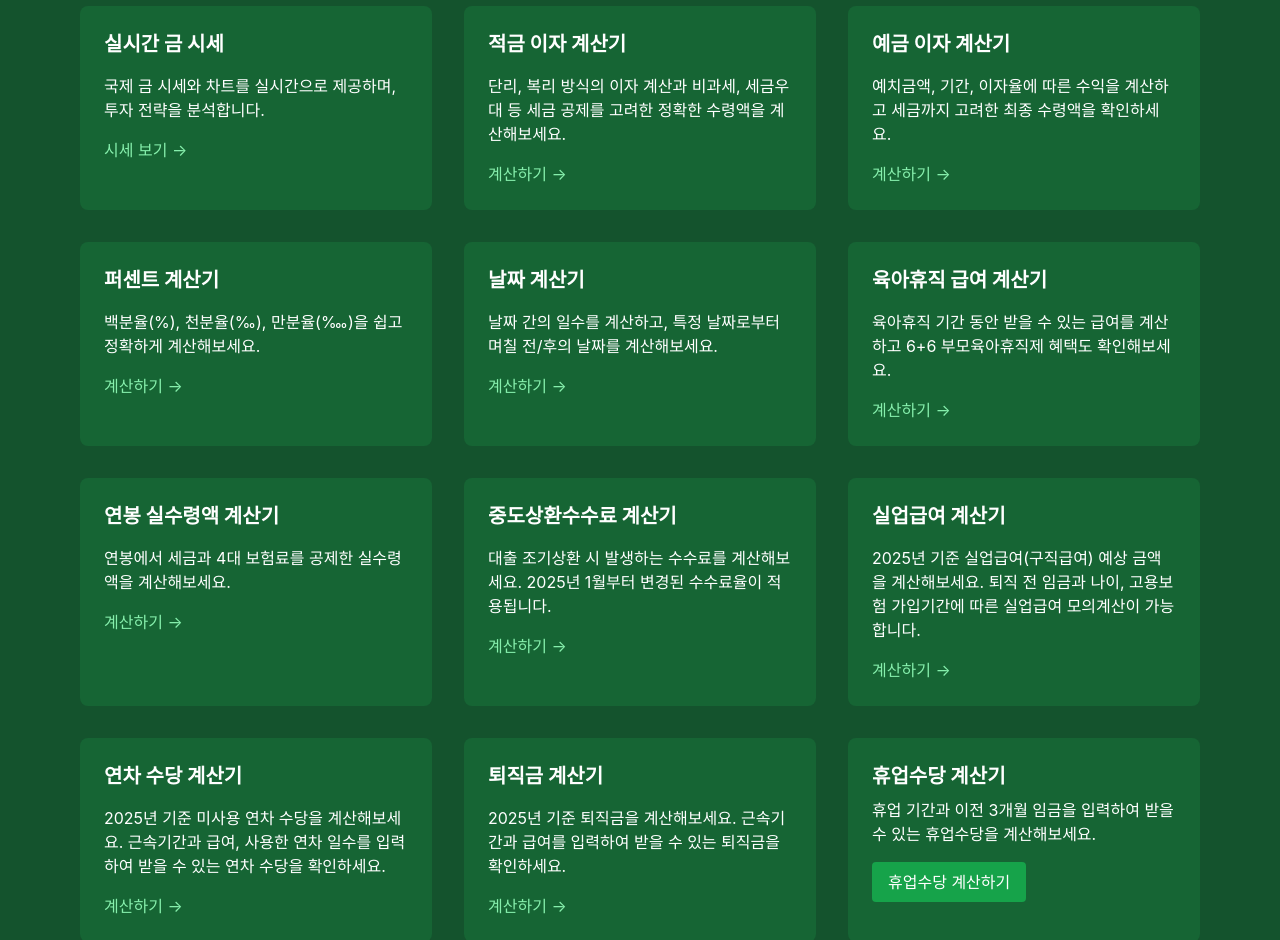
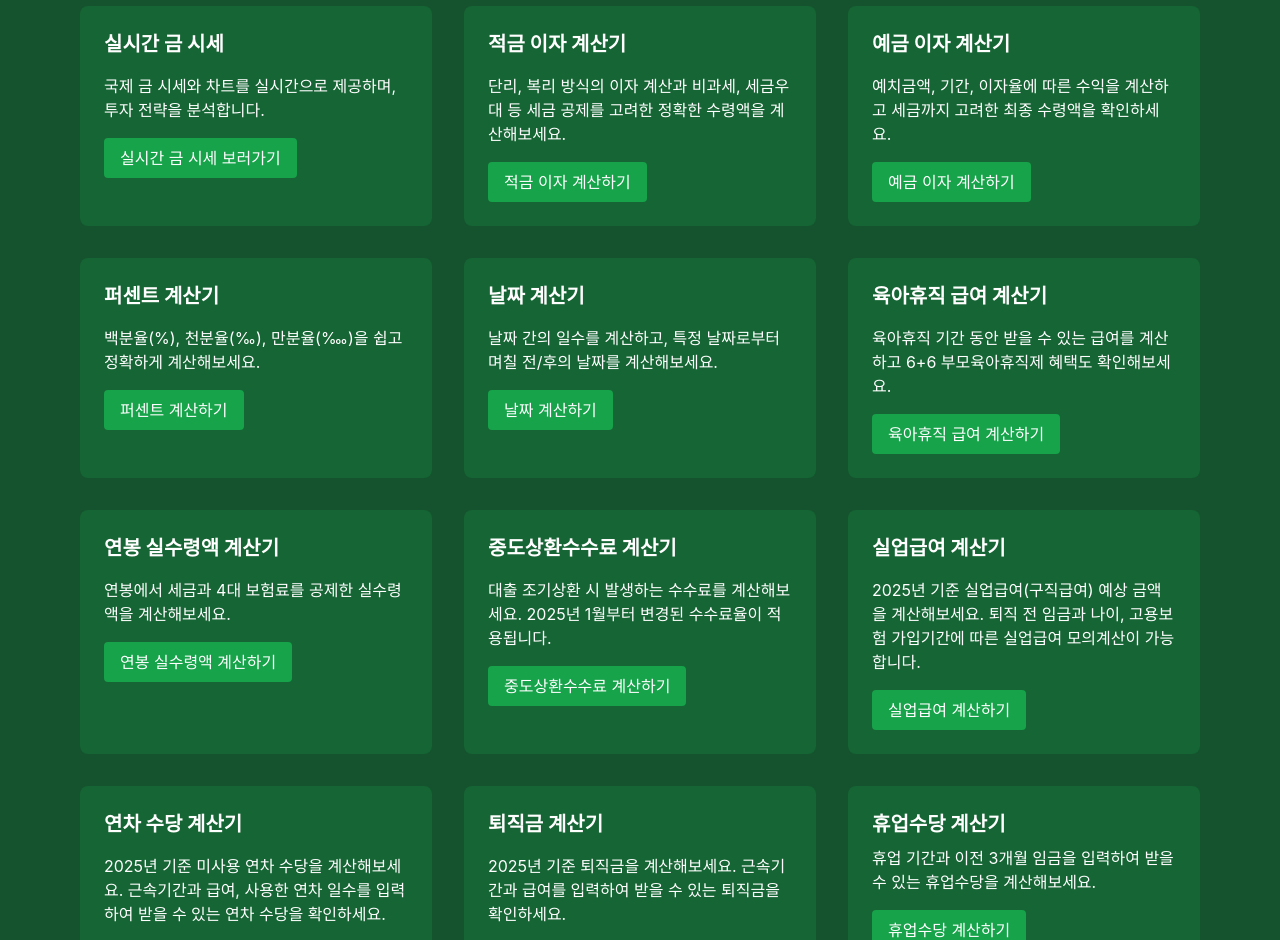
Before and after one commit to yarogono/anteconomy, a Next.js app: page / in a window 1280 px wide. Shown: the part 860-1800 px from the top of the page. Built offline with nearby package versions, Linux system fonts and the light colour scheme; no server answers; a web font is replaced by a local one.

Commit message:
메인페이지 계산하기 버튼 ui 수정

```diff
--- a/src/pages/index.js
+++ b/src/pages/index.js
@@ -164,9 +164,9 @@ export default function Home({ initialRate }) {
               </p>
               <Link
                 href="/gold-price"
-                className="text-green-300 hover:text-green-100"
+                className="inline-block bg-green-600 text-white px-4 py-2 rounded hover:bg-green-500 transition-colors"
               >
-                시세 보기 →
+                실시간 금 시세 보러가기
               </Link>
             </div>
             <div className="bg-green-800 p-6 rounded-lg">
@@ -177,9 +177,9 @@ export default function Home({ initialRate }) {
               </p>
               <Link
                 href="/savings-calculator"
-                className="text-green-300 hover:text-green-100"
+                className="inline-block bg-green-600 text-white px-4 py-2 rounded hover:bg-green-500 transition-colors"
               >
-                계산하기 →
+                적금 이자 계산하기
               </Link>
             </div>
             <div className="bg-green-800 p-6 rounded-lg">
@@ -190,9 +190,9 @@ export default function Home({ initialRate }) {
               </p>
               <Link
                 href="/deposit-calculator"
-                className="text-green-300 hover:text-green-100"
+                className="inline-block bg-green-600 text-white px-4 py-2 rounded hover:bg-green-500 transition-colors"
               >
-                계산하기 →
+                예금 이자 계산하기
               </Link>
             </div>
             <div className="bg-green-800 p-6 rounded-lg">
@@ -202,9 +202,9 @@ export default function Home({ initialRate }) {
               </p>
               <Link
                 href="/percent-calculator"
-                className="text-green-300 hover:text-green-100"
+                className="inline-block bg-green-600 text-white px-4 py-2 rounded hover:bg-green-500 transition-colors"
               >
-                계산하기 →
+                퍼센트 계산하기
               </Link>
             </div>
             <div className="bg-green-800 p-6 rounded-lg">
@@ -215,9 +215,9 @@ export default function Home({ initialRate }) {
               </p>
               <Link
                 href="/date-calculator"
-                className="text-green-300 hover:text-green-100"
+                className="inline-block bg-green-600 text-white px-4 py-2 rounded hover:bg-green-500 transition-colors"
               >
-                계산하기 →
+                날짜 계산하기
               </Link>
             </div>
             <div className="bg-green-800 p-6 rounded-lg">
@@ -228,9 +228,9 @@ export default function Home({ initialRate }) {
               </p>
               <Link
                 href="/parental-leave-calculator"
-                className="text-green-300 hover:text-green-100"
+                className="inline-block bg-green-600 text-white px-4 py-2 rounded hover:bg-green-500 transition-colors"
               >
-                계산하기 →
+                육아휴직 급여 계산하기
               </Link>
             </div>
             <div className="bg-green-800 p-6 rounded-lg">
@@ -240,9 +240,9 @@ export default function Home({ initialRate }) {
               </p>
               <Link
                 href="/annual-salary-calculator"
-                className="text-green-300 hover:text-green-100"
+                className="inline-block bg-green-600 text-white px-4 py-2 rounded hover:bg-green-500 transition-colors"
               >
-                계산하기 →
+                연봉 실수령액 계산하기
               </Link>
             </div>
             <div className="bg-green-800 p-6 rounded-lg">
@@ -253,9 +253,9 @@ export default function Home({ initialRate }) {
               </p>
               <Link
                 href="/prepayment-calculator"
-                className="text-green-300 hover:text-green-100"
+                className="inline-block bg-green-600 text-white px-4 py-2 rounded hover:bg-green-500 transition-colors"
               >
-                계산하기 →
+                중도상환수수료 계산하기
               </Link>
             </div>
             <div className="bg-green-800 p-6 rounded-lg">
@@ -267,9 +267,9 @@ export default function Home({ initialRate }) {
               </p>
               <Link
                 href="/unemployment-calculator"
-                className="text-green-300 hover:text-green-100"
+                className="inline-block bg-green-600 text-white px-4 py-2 rounded hover:bg-green-500 transition-colors"
               >
-                계산하기 →
+                실업급여 계산하기
               </Link>
             </div>
             <div className="bg-green-800 p-6 rounded-lg">
@@ -280,9 +280,9 @@ export default function Home({ initialRate }) {
               </p>
               <Link
                 href="/leave-allowance-calculator"
-                className="text-green-300 hover:text-green-100"
+                className="inline-block bg-green-600 text-white px-4 py-2 rounded hover:bg-green-500 transition-colors"
               >
-                계산하기 →
+                연차 수당 계산하기
               </Link>
             </div>
             <div className="bg-green-800 p-6 rounded-lg">
@@ -293,9 +293,9 @@ export default function Home({ initialRate }) {
               </p>
               <Link
                 href="/severance-calculator"
-                className="text-green-300 hover:text-green-100"
+                className="inline-block bg-green-600 text-white px-4 py-2 rounded hover:bg-green-500 transition-colors"
               >
-                계산하기 →
+                퇴직금 계산하기
               </Link>
             </div>
             <div className="bg-green-800 p-6 rounded-lg">
```
Also changed, not shown: 2 other files (tests, documents, lock files or other folders).
